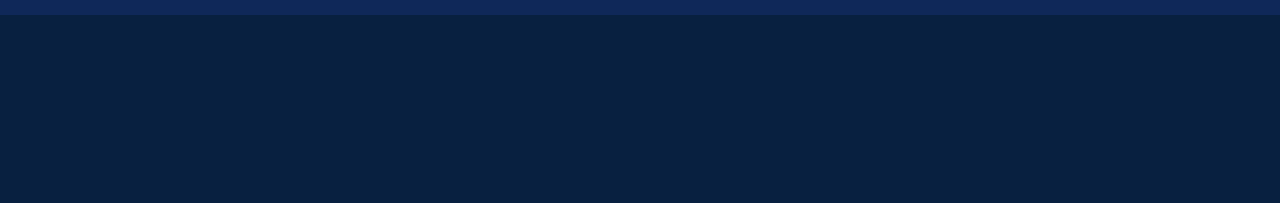
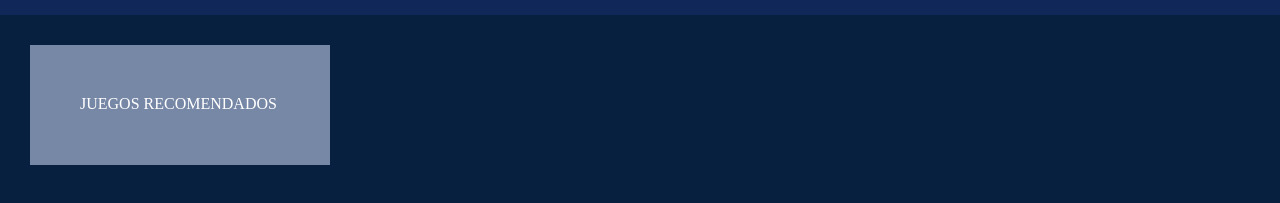
Before and after one commit to FranoCar/proyectoInterfaces, a plain HTML site: page proyecto/app/templates/biblioteca.html in a window 1280 px wide. Shown: the part 109-312 px from the top of the page. Drawn offline with Linux system fonts and the light colour scheme; files that its build step writes are made by us from their sources; files whose address does not match are found by name.

Commit message:
"avance morri"

```diff
--- a/proyecto/app/static/styles/styles.css
+++ b/proyecto/app/static/styles/styles.css
@@ -107,3 +107,12 @@ p {
     font-family: Arial, Helvetica, sans-serif;
     color: #7787A6;
 }
+
+.resumen {
+    height: 120px;
+    background-color: #7787A6;
+    margin: 30px;
+    color: white;
+    width: 300px;
+    padding: 50px;
+}
--- a/proyecto/app/templates/biblioteca.html
+++ b/proyecto/app/templates/biblioteca.html
@@ -22,5 +22,8 @@
 				<img src="static/img/user.png" alt="Usuario">
 			</div>
 		</header>
+		<div class ="resumen">
+			JUEGOS RECOMENDADOS
+		</div>
 	</body>
 </html>
```
